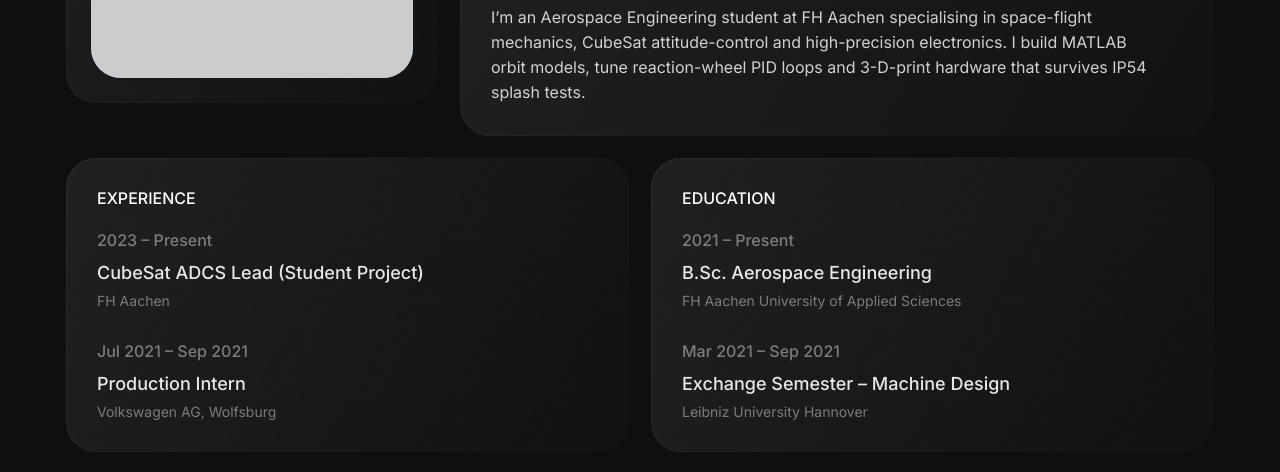
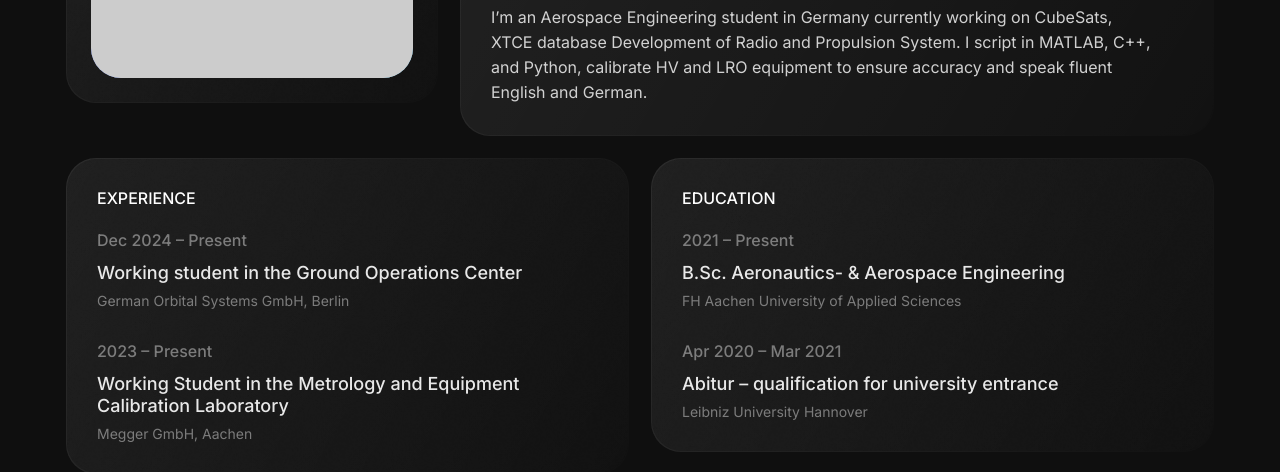
Before and after one commit to Meatgit1/Meatgit1.github.io, a plain HTML site: page about.html in a window 1280 px wide. Shown: the part 421-893 px from the top of the page. Drawn offline with Linux system fonts and the light colour scheme; some icons are missing.

Commit message:
Update about.html

```diff
--- a/about.html
+++ b/about.html
@@ -70,7 +70,7 @@
                         <div class="about-details-inner shadow-box">
                             <img src="./assets/images/icon2.png" alt="Star">
                             <h1>Meet&nbsp;Bhalani</h1>
-                            <p>I’m an Aerospace Engineering student at FH Aachen specialising in space-flight mechanics, CubeSat attitude-control and high-precision electronics. I build MATLAB orbit models, tune reaction-wheel PID loops and 3-D-print hardware that survives IP54 splash tests.</p>
+                            <p>I’m an Aerospace Engineering student in Germany currently working on CubeSats, XTCE database Development of Radio and Propulsion System. I script in MATLAB, C++, and Python, calibrate HV and LRO equipment to ensure accuracy and speak fluent English and German.</p>
                         </div>
                     </div>
                 </div>
@@ -84,14 +84,14 @@
 
                             <ul>
                                 <li>
-                                    <p class="date">2023 – Present</p>
-                                    <h2>CubeSat ADCS Lead (Student Project)</h2>
-                                    <p class="type">FH Aachen</p>
+                                    <p class="date">Dec 2024 – Present</p>
+                                    <h2> Working student in the Ground Operations Center</h2>
+                                    <p class="type">German Orbital Systems GmbH, Berlin</p>
                                 </li>
                                 <li>
-                                    <p class="date">Jul 2021 – Sep 2021</p>
-                                    <h2>Production Intern</h2>
-                                    <p class="type">Volkswagen AG, Wolfsburg</p>
+                                    <p class="date">2023 – Present</p>
+                                    <h2>Working Student in the Metrology and Equipment Calibration Laboratory</h2>
+                                    <p class="type">Megger GmbH, Aachen</p>
                                 </li>
                             </ul>
                         </div>
@@ -105,12 +105,12 @@
                             <ul>
                                 <li>
                                     <p class="date">2021 – Present</p>
-                                    <h2>B.Sc. Aerospace Engineering</h2>
+                                    <h2>B.Sc. Aeronautics- & Aerospace Engineering</h2>
                                     <p class="type">FH Aachen University of Applied Sciences</p>
                                 </li>
                                 <li>
-                                    <p class="date">Mar 2021 – Sep 2021</p>
-                                    <h2>Exchange Semester – Machine Design</h2>
+                                    <p class="date">Apr 2020 – Mar 2021</p>
+                                    <h2> Abitur – qualification for university entrance</h2>
                                     <p class="type">Leibniz University Hannover</p>
                                 </li>
                             </ul>
```
